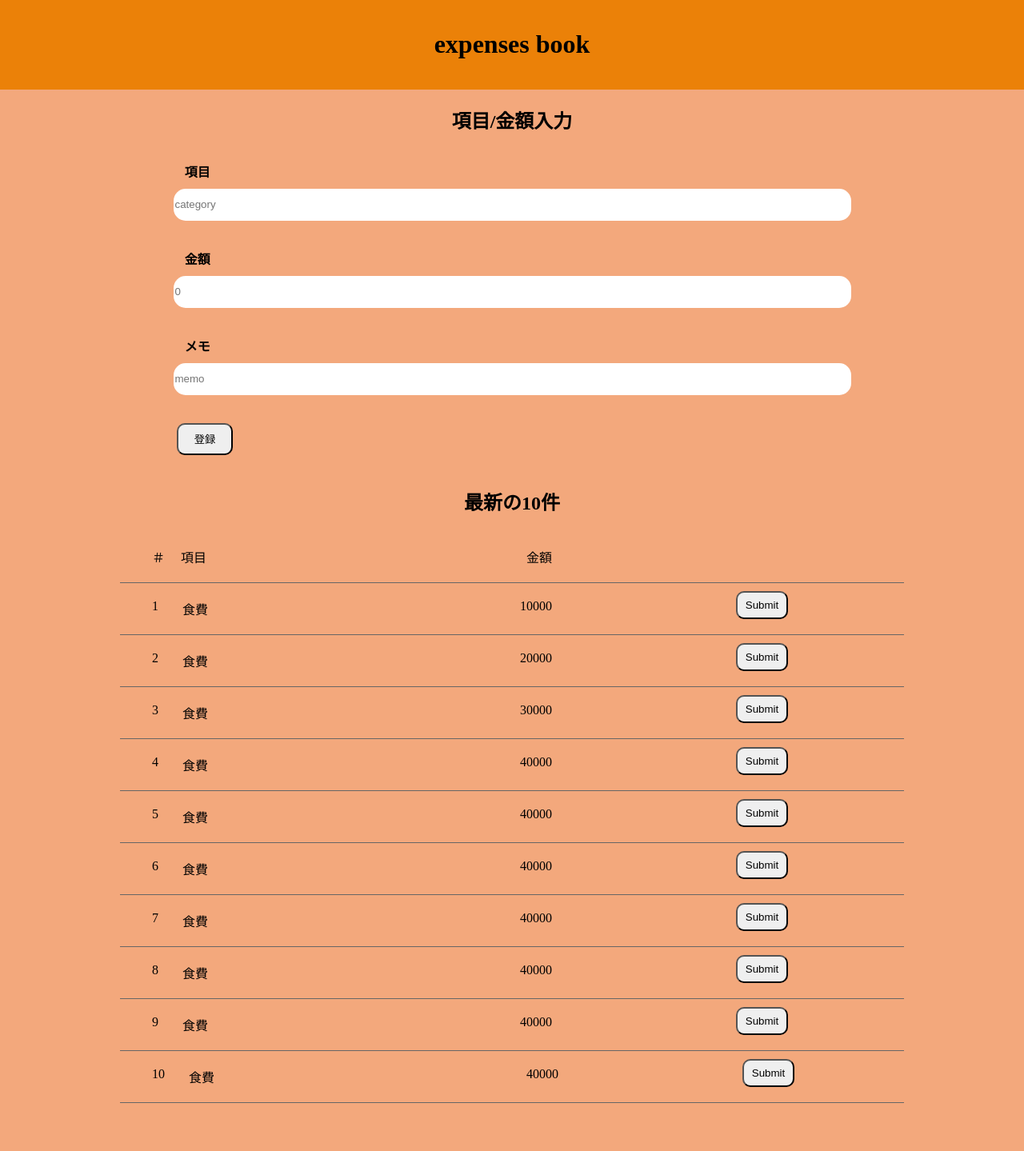
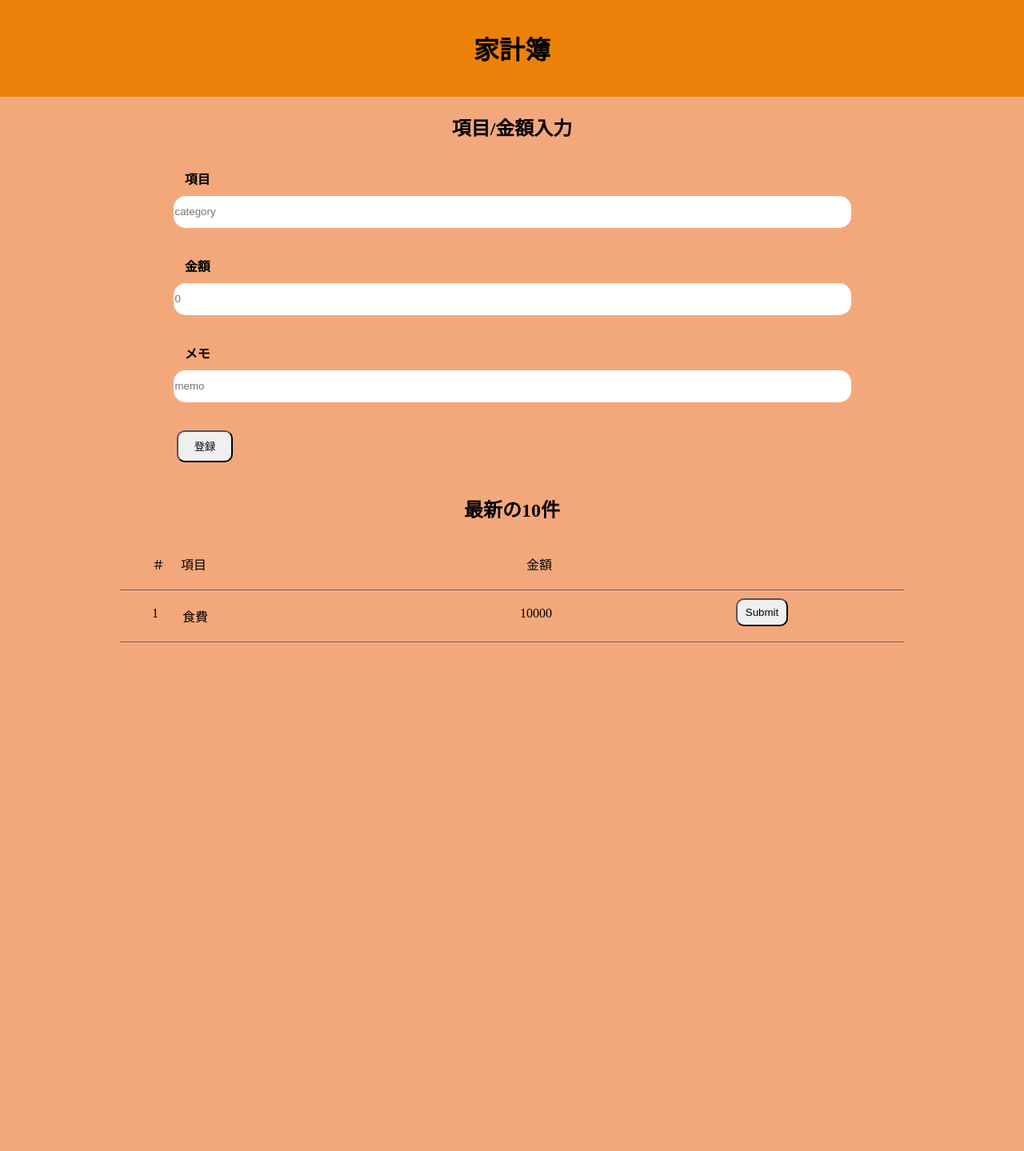
Before and after one commit to YukiUchinomiya/PHP_Practice, a PHP site: page / in a window 1280 px wide. Shown: the whole page at 80% size. After the commit the page ends 803 px from the top, so only its background shows below. Run offline with PHP 8.4, Linux system fonts and the light colour scheme.

Commit message:
fix:使用タグの見直し

```diff
--- a/src/STUDYSACHIOPHP-20/index.php
+++ b/src/STUDYSACHIOPHP-20/index.php
@@ -10,7 +10,7 @@
 <!--ヘッダー-->
 <header>
     <div class="header_content">
-        <h1 class="header_text">expenses book</h1>
+        <h1 class="header_text">家計簿</h1>
     </div>
 </header>
     <!--項目、金額入力-->
@@ -36,10 +36,10 @@
             </div>
         </section>
         <!--登録した最新10件を表示-->
+        <!-- ここで最新10件表示の所はtableタグで表現？ -->
         <section>
             <div class="result_list">
                 <h1 class="result">最新の10件</h1>
-                    <div class="result_title_header"></div>
                         <ul class="result_title_list">
                             <li class="result_title_detail_id">＃</li>
                             <li class="result_title_detail_item">項目</li>
@@ -49,60 +49,6 @@
                             <li class="result_text_detail_id">1</li>
                             <li class="result_text_detail_item">食費</li>
                             <li class="result_text_detail_price">10000</li>
-                            <li class="result_text_detail_button"><input type="submit" class="result_text_detail_button"></li>
-                        </ul>
-                        <ul class="result_text_list">
-                            <li class="result_text_detail_id">2</li>
-                            <li class="result_text_detail_item">食費</li>
-                            <li class="result_text_detail_price">20000</li>
-                            <li class="result_text_detail_button"><input type="submit" class="result_text_detail_button"></li>
-                        </ul>
-                        <ul class="result_text_list">
-                            <li class="result_text_detail_id">3</li>
-                            <li class="result_text_detail_item">食費</li>
-                            <li class="result_text_detail_price">30000</li>
-                            <li class="result_text_detail_button"><input type="submit" class="result_text_detail_button"></li>
-                        </ul>
-                        <ul class="result_text_list">
-                            <li class="result_text_detail_id">4</li>
-                            <li class="result_text_detail_item">食費</li>
-                            <li class="result_text_detail_price">40000</li>
-                            <li class="result_text_detail_button"><input type="submit" class="result_text_detail_button"></li>
-                        </ul>
-                        <ul class="result_text_list">
-                            <li class="result_text_detail_id">5</li>
-                            <li class="result_text_detail_item">食費</li>
-                            <li class="result_text_detail_price">40000</li>
-                            <li class="result_text_detail_button"><input type="submit" class="result_text_detail_button"></li>
-                        </ul>
-                        <ul class="result_text_list">
-                            <li class="result_text_detail_id">6</li>
-                            <li class="result_text_detail_item">食費</li>
-                            <li class="result_text_detail_price">40000</li>
-                            <li class="result_text_detail_button"><input type="submit" class="result_text_detail_button"></li>
-                        </ul>
-                        <ul class="result_text_list">
-                            <li class="result_text_detail_id">7</li>
-                            <li class="result_text_detail_item">食費</li>
-                            <li class="result_text_detail_price">40000</li>
-                            <li class="result_text_detail_button"><input type="submit" class="result_text_detail_button"></li>
-                        </ul>
-                        <ul class="result_text_list">
-                            <li class="result_text_detail_id">8</li>
-                            <li class="result_text_detail_item">食費</li>
-                            <li class="result_text_detail_price">40000</li>
-                            <li class="result_text_detail_button"><input type="submit" class="result_text_detail_button"></li>
-                        </ul>
-                        <ul class="result_text_list">
-                            <li class="result_text_detail_id">9</li>
-                            <li class="result_text_detail_item">食費</li>
-                            <li class="result_text_detail_price">40000</li>
-                            <li class="result_text_detail_button"><input type="submit" class="result_text_detail_button"></li>
-                        </ul>
-                        <ul class="result_text_list">
-                            <li class="result_text_detail_id">10</li>
-                            <li class="result_text_detail_item">食費</li>
-                            <li class="result_text_detail_price">40000</li>
                             <li class="result_text_detail_button"><input type="submit" class="result_text_detail_button"></li>
                         </ul>
             </div>
```
Also changed, not shown: 1 other file.
